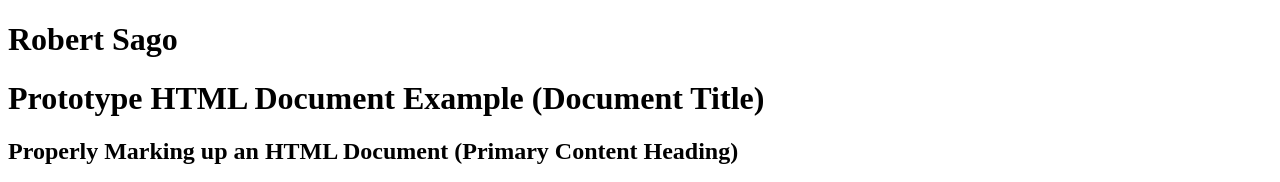
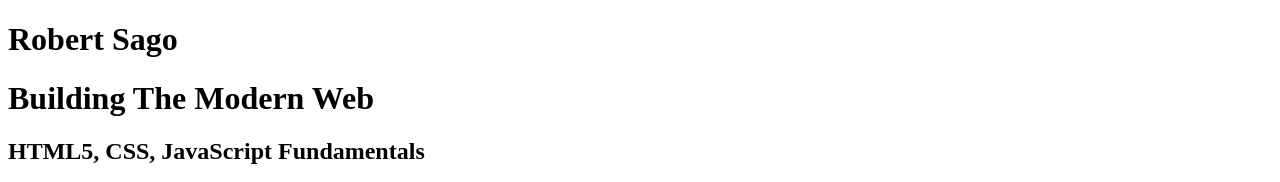
Before and after one commit to RSago/ifsc-1310, a plain HTML site: page index.html in a window 1280 px wide. Shown: the top 182 px of the page. Drawn offline with Linux system fonts and the light colour scheme.

Commit message:
Update index.html

```diff
--- a/index.html
+++ b/index.html
@@ -12,9 +12,9 @@
 
 <body>
   <h1>Robert Sago</h1>
-        <h1>Prototype HTML Document Example (Document Title)</h1>
+        <h1>Building The Modern Web</h1>
 
-      <h2>Properly Marking up an HTML Document (Primary Content Heading)</h2>
+      <h2>HTML5, CSS, JavaScript Fundamentals</h2>
 
       <p>This is a paragraph. Often times designers will use <q>Dummy Text</q> as a placeholder in a document. <em>An example of that text follows...Lorem ipsum dolor sit amet, consectetuer adipiscing elit.</em> Praesent volutpat velit sed massa. In volutpat eros sagittis ipsum.</p>
 <img src="https://thomaswallace.net/wp-content/uploads/2018/02/ualr.png" alt="UALR Logo"/>
```
